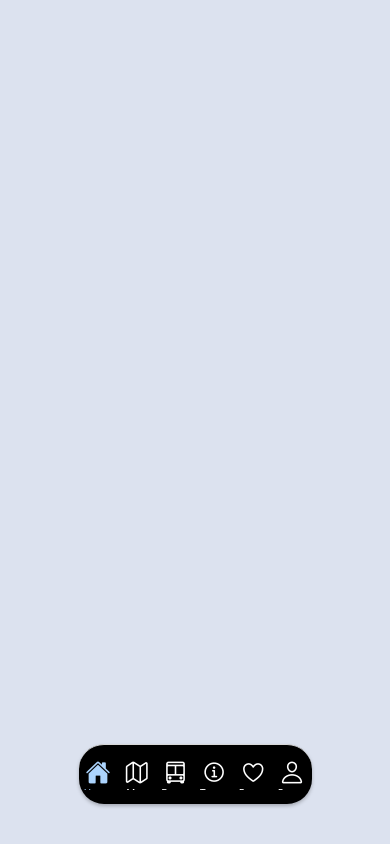
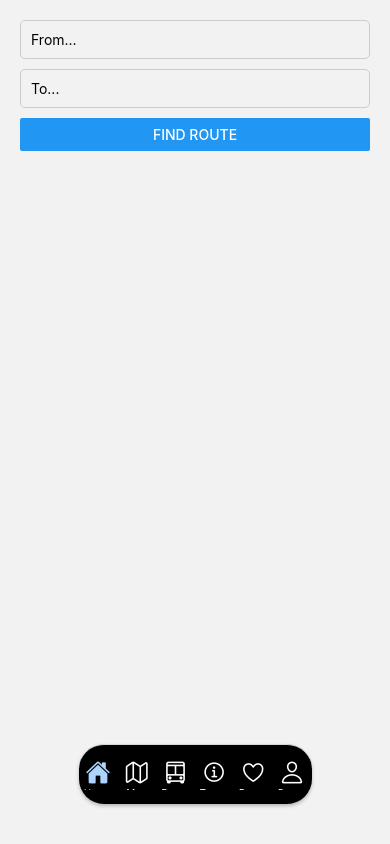
Before and after one commit to Tawanda21/LoetoLinkv2, a React Native app: screen /MainTabNavigator in a window 390 px wide. Built offline with nearby package versions, Linux system fonts and the light colour scheme.

Commit message:
hoe this doesnt fuck everything up

```diff
--- a/navigation/AppNavigator.js
+++ b/navigation/AppNavigator.js
@@ -133,6 +133,7 @@ const RootNavigator = () => {
         <>
           <Stack.Screen name="Login" component={LoginScreen} />
           <Stack.Screen name="MainTabNavigator" component={MainTabNavigator} />
+          <Stack.Screen name="Map" component={MapViewScreen} />
         </>
       )}
     </Stack.Navigator>
--- a/screens/HomeScreen.js
+++ b/screens/HomeScreen.js
@@ -1,30 +1,84 @@
-import React from 'react';
-import { View, Text, StyleSheet, Dimensions } from 'react-native';
+import React, { useState } from 'react';
+import { View, TextInput, Button, StyleSheet, Alert } from 'react-native';
+import { useNavigation } from '@react-navigation/native';
+import { supabase } from '../lib/supabase'; // Ensure this path is correct
 
-const HomeScreen = (navigation) => {
+const HomeScreen = () => {
+  const [from, setFrom] = useState('');
+  const [to, setTo] = useState('');
+  const navigation = useNavigation();
+
+  const handleSearch = async () => {
+    if (!from || !to) {
+      Alert.alert('Error', 'Please enter both "From" and "To" stops.');
+      return;
+    }
+
+    try {
+      // Fetch stops from Supabase
+      const { data: stops, error: stopsError } = await supabase.from('stops').select('*');
+      if (stopsError) throw stopsError;
+
+      // Find the "from" and "to" stops
+      const fromStop = stops.find((stop) => stop.name.toLowerCase() === from.toLowerCase());
+      const toStop = stops.find((stop) => stop.name.toLowerCase() === to.toLowerCase());
+
+      if (!fromStop || !toStop) {
+        Alert.alert('Error', 'One or both stops not found.');
+        return;
+      }
+
+      // Ensure the stops are on the same route and in the correct order
+      if (fromStop.route_id !== toStop.route_id) {
+        Alert.alert('Error', 'The selected stops are not on the same route.');
+        return;
+      }
+      if (fromStop.stop_order >= toStop.stop_order) {
+        Alert.alert('Error', '"From" stop must come before "To" stop in the route.');
+        return;
+      }
+
+      // Navigate to MapViewScreen with route details
+      navigation.navigate('Map', {
+        origin: { latitude: fromStop.latitude, longitude: fromStop.longitude },
+        destination: { latitude: toStop.latitude, longitude: toStop.longitude },
+      });
+    } catch (error) {
+      Alert.alert('Error', 'An error occurred while fetching the route.');
+      console.error(error);
+    }
+  };
+
   return (
     <View style={styles.container}>
+      <TextInput
+        style={styles.input}
+        placeholder="From..."
+        value={from}
+        onChangeText={setFrom}
+      />
+      <TextInput
+        style={styles.input}
+        placeholder="To..."
+        value={to}
+        onChangeText={setTo}
+      />
+      <Button title="Find Route" onPress={handleSearch} />
     </View>
   );
 };
 
 const styles = StyleSheet.create({
-  safeArea: {
-    flex: 1,
-    backgroundColor: '#dce2ef',
-  },
-
   container: {
     flex: 1,
-    justifyContent: 'center',
-    alignItems: 'center',
-    backgroundColor: '#dce2ef',
-    width: Dimensions.get('window').width,
-    height: Dimensions.get('window').height,
+    padding: 20,
   },
-  text: {
-    fontSize: 24,
-    fontWeight: 'bold',
+  input: {
+    borderWidth: 1,
+    borderColor: '#ccc',
+    borderRadius: 5,
+    padding: 10,
+    marginBottom: 10,
   },
 });
 
--- a/screens/MapViewScreen.js
+++ b/screens/MapViewScreen.js
@@ -1,55 +1,92 @@
-import React from 'react';
-import { View, StyleSheet, Dimensions } from 'react-native';
-import MapView, { Marker } from 'react-native-maps';
+import React, { useState, useEffect } from 'react';
+import { View, StyleSheet, Dimensions, Text } from 'react-native';
+import MapView, { Marker, Polyline } from 'react-native-maps';
 
-const taxiRanks = [
-  {
-    id: 'broadhurst',
-    name: 'Broadhurst Taxi Rank',
-    latitude: -24.6251926,
-    longitude: 25.9368589,
-  },
-  {
-    id: 'gamecity',
-    name: 'Game City Taxi Rank',
-    latitude: -24.6869378,
-    longitude: 25.8770554,
-  },
-  {
-    id: 'mainmall',
-    name: 'Main Mall Taxi Rank',
-    latitude: -24.6586851,
-    longitude: 25.9021672,
-  },
-];
+const MapViewScreen = ({ route }) => {
+  const { origin, destination } = route.params || {}; // Fallback to undefined if params are missing
 
-const MapViewScreen = () => {
+  if (!origin || !destination) {
+    return (
+      <View style={styles.container}>
+        <Text style={styles.errorText}>Route details are missing. Please try again.</Text>
+      </View>
+    );
+  }
+
+  const [routeCoordinates, setRouteCoordinates] = useState([]);
+
+  useEffect(() => {
+    const fetchRoute = async () => {
+      try {
+        const directionsUrl = `https://maps.gomaps.pro/maps/api/directions/json?origin=${origin.latitude},${origin.longitude}&destination=${destination.latitude},${destination.longitude}&key=AlzaSykD0-TOgCvku5D5nyYC67DmWk2aaon-COn`;
+        const response = await fetch(directionsUrl);
+        const directionsData = await response.json();
+
+        if (directionsData.status === 'OK') {
+          const points = decodePolyline(directionsData.routes[0].overview_polyline.points);
+          setRouteCoordinates(points);
+        } else {
+          console.error('Failed to fetch directions:', directionsData.status);
+        }
+      } catch (error) {
+        console.error('Error fetching route:', error);
+      }
+    };
+
+    fetchRoute();
+  }, [origin, destination]);
+
+  const decodePolyline = (encoded) => {
+    let points = [];
+    let index = 0, len = encoded.length;
+    let lat = 0, lng = 0;
+
+    while (index < len) {
+      let b, shift = 0, result = 0;
+      do {
+        b = encoded.charCodeAt(index++) - 63;
+        result |= (b & 0x1f) << shift;
+        shift += 5;
+      } while (b >= 0x20);
+      const dlat = (result & 1) ? ~(result >> 1) : (result >> 1);
+      lat += dlat;
+
+      shift = 0;
+      result = 0;
+      do {
+        b = encoded.charCodeAt(index++) - 63;
+        result |= (b & 0x1f) << shift;
+        shift += 5;
+      } while (b >= 0x20);
+      const dlng = (result & 1) ? ~(result >> 1) : (result >> 1);
+      lng += dlng;
+
+      points.push({ latitude: lat / 1e5, longitude: lng / 1e5 });
+    }
+
+    return points;
+  };
+
   return (
     <View style={styles.container}>
       <MapView
         style={styles.map}
         initialRegion={{
-          latitude: -24.6586,
-          longitude: 25.9086,
+          latitude: origin.latitude,
+          longitude: origin.longitude,
           latitudeDelta: 0.05,
           longitudeDelta: 0.05,
         }}
       >
-        {/* Central Marker */}
-        <Marker
-          coordinate={{ latitude: -24.6586, longitude: 25.9086 }}
-          title="Gaborone Center"
-          description="Start here"
-        />
-
-        {/* Taxi Rank Markers */}
-        {taxiRanks.map((rank) => (
-          <Marker
-            key={rank.id}
-            coordinate={{ latitude: rank.latitude, longitude: rank.longitude }}
-            title={rank.name}
+        <Marker coordinate={origin} title="Origin" />
+        <Marker coordinate={destination} title="Destination" />
+        {routeCoordinates.length > 0 && (
+          <Polyline
+            coordinates={routeCoordinates}
+            strokeColor="#0000FF"
+            strokeWidth={3}
           />
-        ))}
+        )}
       </MapView>
     </View>
   );
@@ -58,11 +95,17 @@ const MapViewScreen = () => {
 const styles = StyleSheet.create({
   container: {
     flex: 1,
+    justifyContent: 'center',
+    alignItems: 'center',
   },
   map: {
     width: Dimensions.get('window').width,
     height: Dimensions.get('window').height,
   },
+  errorText: {
+    fontSize: 16,
+    color: 'red',
+  },
 });
 
 export default MapViewScreen;
```
